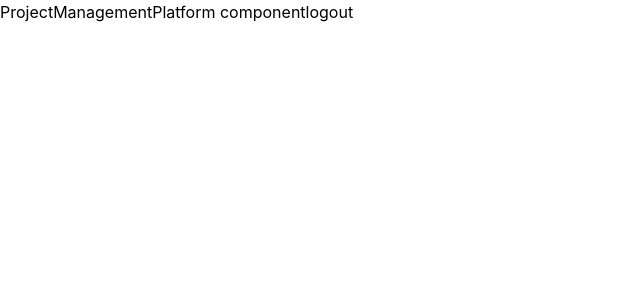
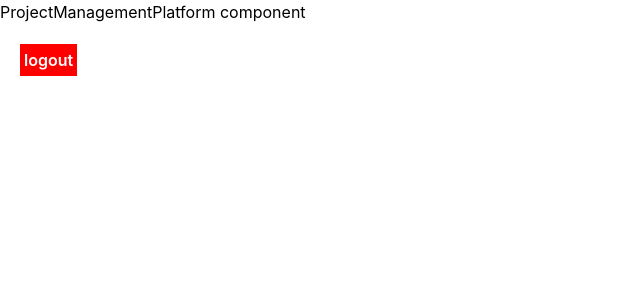
Before and after one commit to Dinesh772/projectManagementPlatform, a React (Create React App) app: page /#/project-management-platform/dashboard in a window 1280 px wide. Shown: the top 300 px of the page, without its empty margins (0-640 px from the left). Built offline with nearby package versions, Linux system fonts and the light colour scheme; a web font is replaced by a local one; what apisauce would draw is missing.

Commit message:
authentication completed

```diff
--- a/src/components/UserTextInputField/styledComponent.tsx
+++ b/src/components/UserTextInputField/styledComponent.tsx
@@ -6,7 +6,8 @@ const InputField = styled.input<{ hasError: boolean }>`
    border-radius: 2px;
    border: solid 1px
       ${props => (props.hasError ? Colors.neonRed : Colors.steel)};
-   background-color: ${Colors.white};
+   background-color: ${props =>
+      props.hasError ? Colors.neonRed5 : Colors.white};
 `
 const InputWrapper = styled.div`
    display: flex;
--- a/src/projectManagementPlatform/components/ProjectManagementPlatform/ProjectManagementPlatform.tsx
+++ b/src/projectManagementPlatform/components/ProjectManagementPlatform/ProjectManagementPlatform.tsx
@@ -21,8 +21,20 @@ class ProjectManagementPlatform extends React.Component<propsType> {
    render() {
       return (
          <div>
-            ProjectManagementPlatform component
-            <button onClick={this.handleLogout}>logout</button>
+            <p>ProjectManagementPlatform component</p>
+            <button
+               style={{
+                  backgroundColor: 'red',
+                  color: 'white',
+                  fontWeight: 600,
+                  padding: '4px',
+                  margin: '20px'
+               }}
+               onClick={this.handleLogout}
+            >
+               {' '}
+               logout
+            </button>
          </div>
       )
    }
--- a/src/themes/Colors.ts
+++ b/src/themes/Colors.ts
@@ -4,5 +4,6 @@ export const Colors = {
    darkBlueGrey: '#171f46',
    neonRed: '#ff0b37',
    steel: '#7e858e',
-   brightBlue: '#0b69ff'
+   brightBlue: '#0b69ff',
+   neonRed5: 'rgba(255, 11, 55, 0.05)'
 }
```
